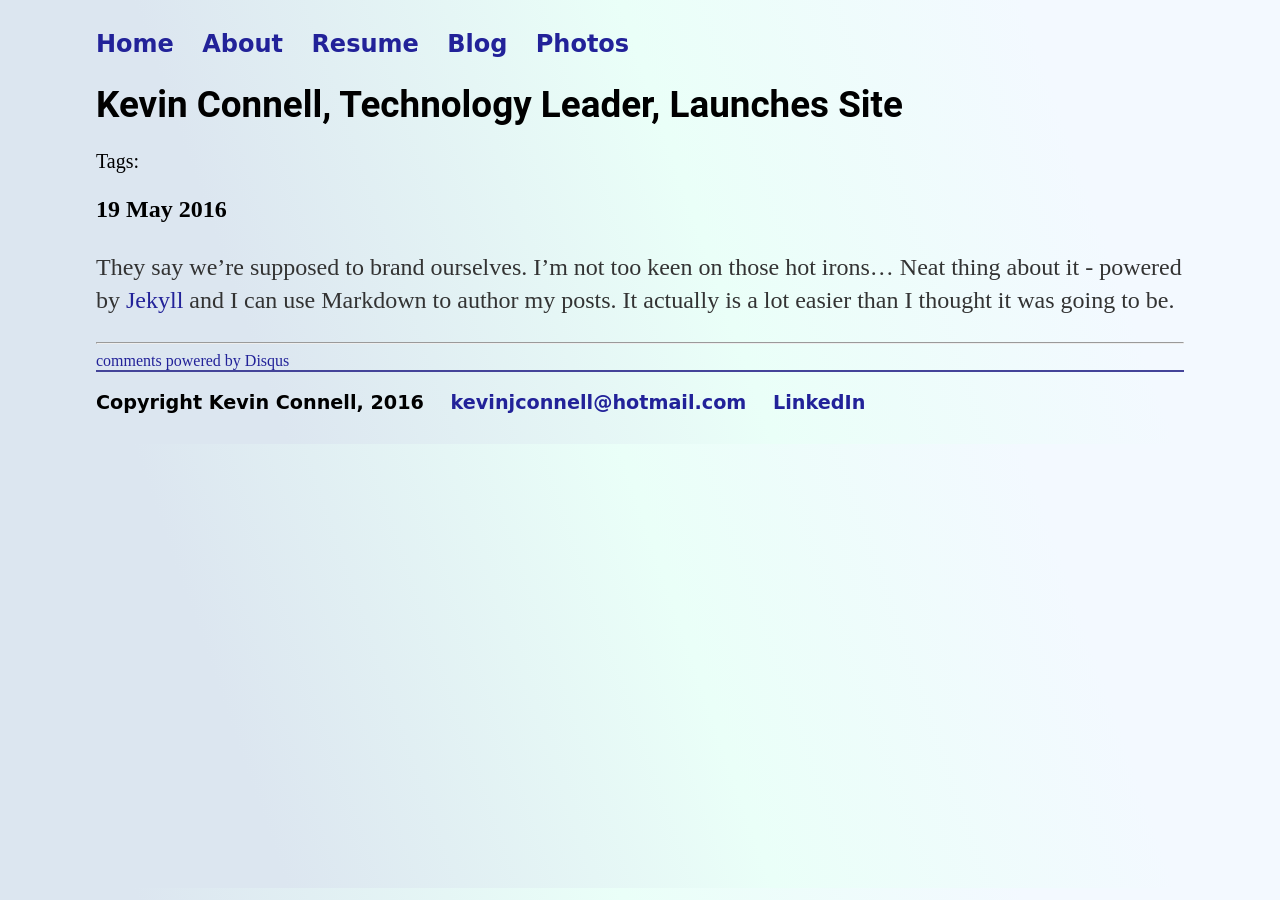
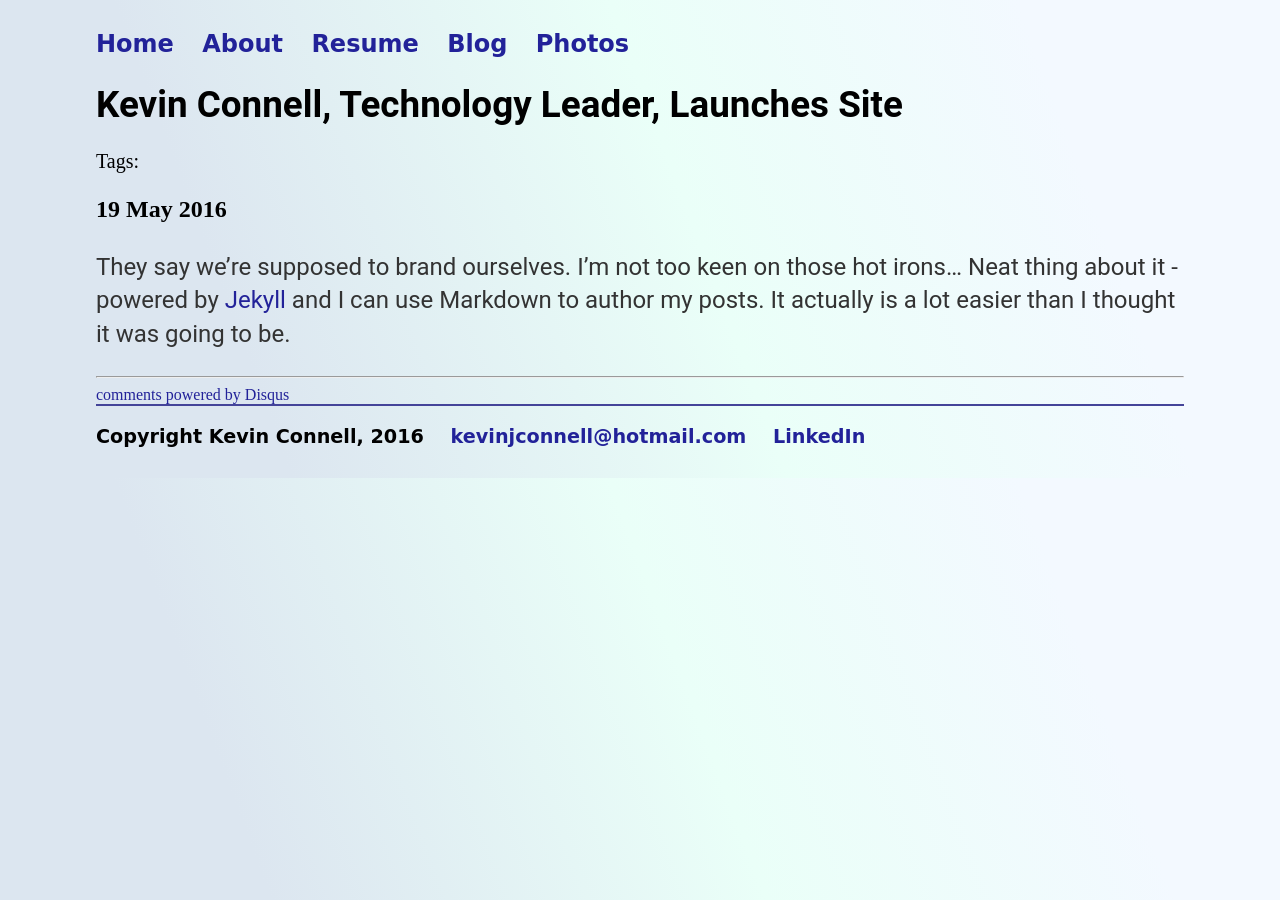
Before and after one commit to mo4dawg/mo4dawg.github.io, a Jekyll site: the page built from _posts/2016-05-19-kevin-connell-site-launched.md, in a window 1280 px wide. Built offline with Jekyll 4.4.1, drawn with Linux system fonts in a browser that asks for light colours; comment, search, counter and statistics services are not loaded.

Commit message:
Update main.css

```diff
--- a/css/main.css
+++ b/css/main.css
@@ -76,13 +76,14 @@ a:hover {
 }
 h1 {
     font-size: 2.3em;
-    font-family:'Roboto', 'Arial', 'Sans-Serif';
+    font-family:'Roboto', 'Arial', sans-serif;
 }
 h2 {
     font-size: 1.5em;
     line-height: 1.4em;
 }
 p {
+    font-family:'Roboto', 'Arial', sans-serif;
     font-size: 1.5em;
     line-height: 1.4em;
     color: #333;
```
